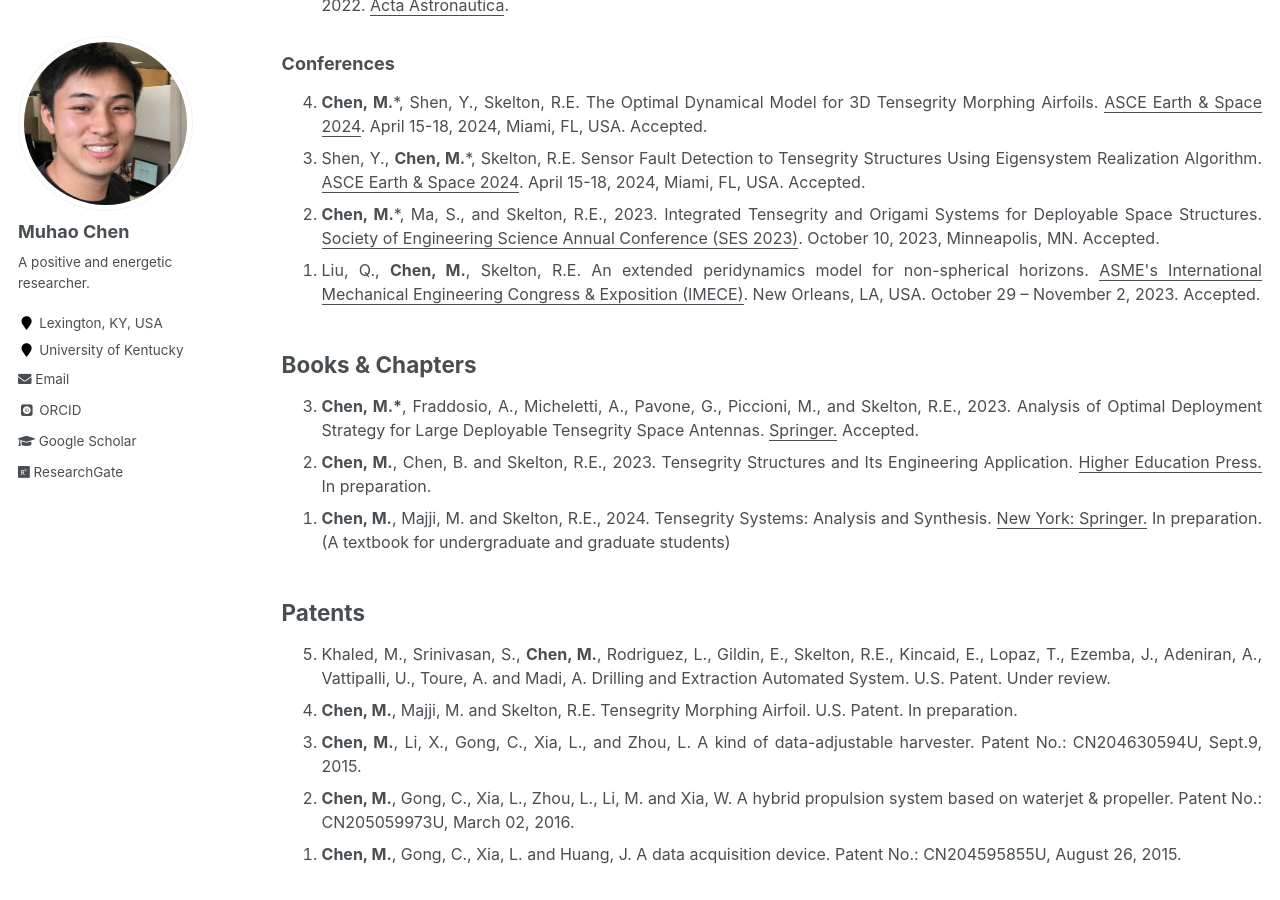
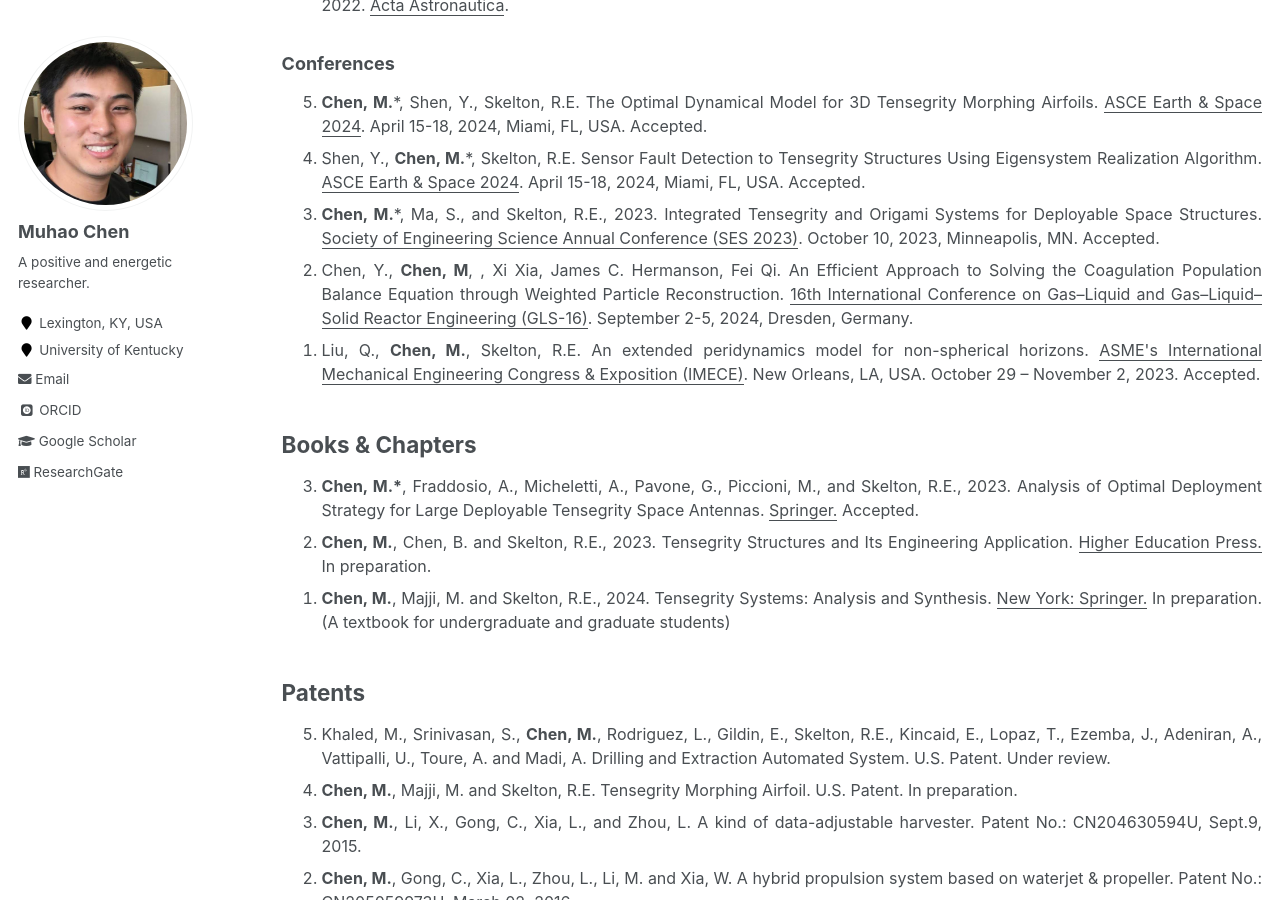
Before and after one commit to Muhao-Chen/muhao-chen.github.io, a Jekyll site: the page built from _pages/publication.md, in a window 1280 px wide and 900 px high, scrolled down 3107 px. Built offline with Jekyll 4.4.1, drawn with Linux system fonts in a browser that asks for light colours; some web fonts are replaced.

Commit message:
Update publication.md

```diff
--- a/_pages/publication.md
+++ b/_pages/publication.md
@@ -87,7 +87,7 @@ toc: true
 <li> <strong>Chen, M.</strong>*, Shen, Y., Skelton, R.E. The Optimal Dynamical Model for 3D Tensegrity Morphing Airfoils. <u>ASCE Earth & Space 2024</u>. April 15-18, 2024, Miami, FL, USA. Accepted. </li>
 <li> Shen, Y., <strong>Chen, M.</strong>*, Skelton, R.E. Sensor Fault Detection to Tensegrity Structures Using Eigensystem Realization Algorithm. <u>ASCE Earth & Space 2024</u>.  April 15-18, 2024, Miami, FL, USA. Accepted. </li>
 <li> <strong>Chen, M.</strong>*, Ma, S., and Skelton, R.E., 2023. Integrated Tensegrity and Origami Systems for Deployable Space Structures. <u>Society of Engineering Science Annual Conference (SES 2023)</u>. October 10, 2023, Minneapolis, MN. Accepted. </li>
-<!-- <li> Chen, Y.*, <strong>Chen, M</strong>. An Efficient Approach to Solving the Coagulation Population Balance Equation through Weighted Particle Reconstruction. <u>16th International Conference on Gas–Liquid and Gas–Liquid–Solid Reactor Engineering (GLS-16)</u>. September 2-5, 2024, Dresden, Germany. </li> -->
+<li> Chen, Y., <strong>Chen, M</strong>, , Xi Xia, James C. Hermanson, Fei Qi. An Efficient Approach to Solving the Coagulation Population Balance Equation through Weighted Particle Reconstruction. <u>16th International Conference on Gas–Liquid and Gas–Liquid–Solid Reactor Engineering (GLS-16)</u>. September 2-5, 2024, Dresden, Germany. </li>
 <!-- <li> <strong>Chen, M.</strong>*, Shen, Y., Skelton, R.E. The Optimal Dynamical Model for High-Dimensional Aerospace Structures. <u>ASME's International Mechanical Engineering Congress & Exposition (IMECE)</u>. New Orleans, LA, USA. October 29 – November 2, 2023. Accepted. </li> -->
 <li> Liu, Q., <strong>Chen, M.</strong>, Skelton, R.E. An extended peridynamics model for non-spherical horizons. <u>ASME's International Mechanical Engineering Congress & Exposition (IMECE)</u>. New Orleans, LA, USA. October 29 – November 2, 2023. Accepted. </li>
 <!-- <li> Ma, S., Chen, Y., <strong>Chen, M.</strong>* and Skelton, R.E., 2023. Statics Study of Clustered Tensegrity Structures Considering Pulley Sizes. <u>The International Association for Shell and Spatial Structures (IASS) symposia</u>. July 10-14, 2023, Melbourne, Australia. Accepted. </li> -->
```
